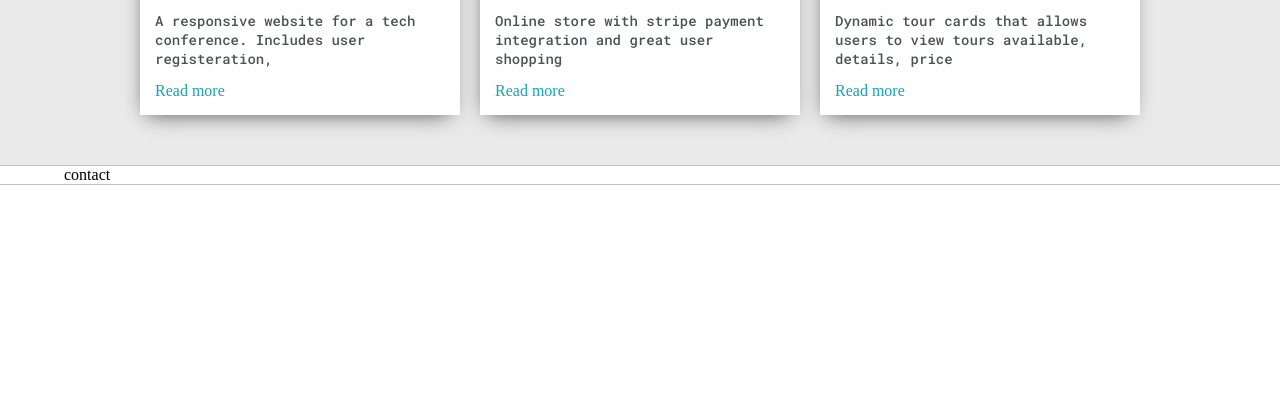
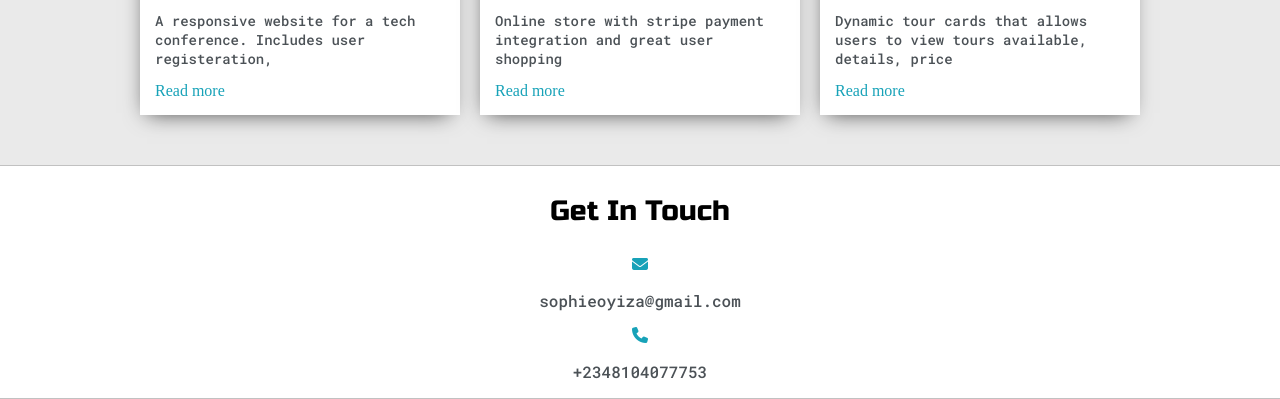
Before and after one commit to Ahuoyiza/portfolio, a plain HTML site: page index.html in a window 1280 px wide. Shown: the part 1587-1986 px from the top of the page. Before the commit the page ends 1772 px from the top, so only its background shows below. Drawn offline with Linux system fonts and the light colour scheme.

Commit message:
contact section

```diff
--- a/default.css
+++ b/default.css
@@ -359,6 +359,15 @@ h6 {
   color: #4b5156;
   font-size: 14px;
 }
+.contact-area {
+  display: flex;
+  flex-direction: column;
+  justify-content: center;
+  align-items: center;
+}
+.contact-area a {
+  display: block;
+}
 
 @media screen and (max-width: 800px) {
   .intro-wrapper {
--- a/index.html
+++ b/index.html
@@ -164,7 +164,16 @@
     </section>
     <section class="s2">
         <div class="main-container">
-            contact
+            <h3 style="text-align: center;">Get In Touch</h3>
+            <div class="contact-area">
+                <a href="mailto:sophieoyiza@gmail.com">
+                    <i class="fa fa-envelope" aria-hidden="true"></i></a>
+                    <p>sophieoyiza@gmail.com</p>
+
+                    <a href="tel:+2348104077753">
+                        <i class="fa fa-phone" aria-hidden="true"></i></a>
+                        <p>+2348104077753</p>
+            </div>
         </div>
     </section>
 </body>
```
